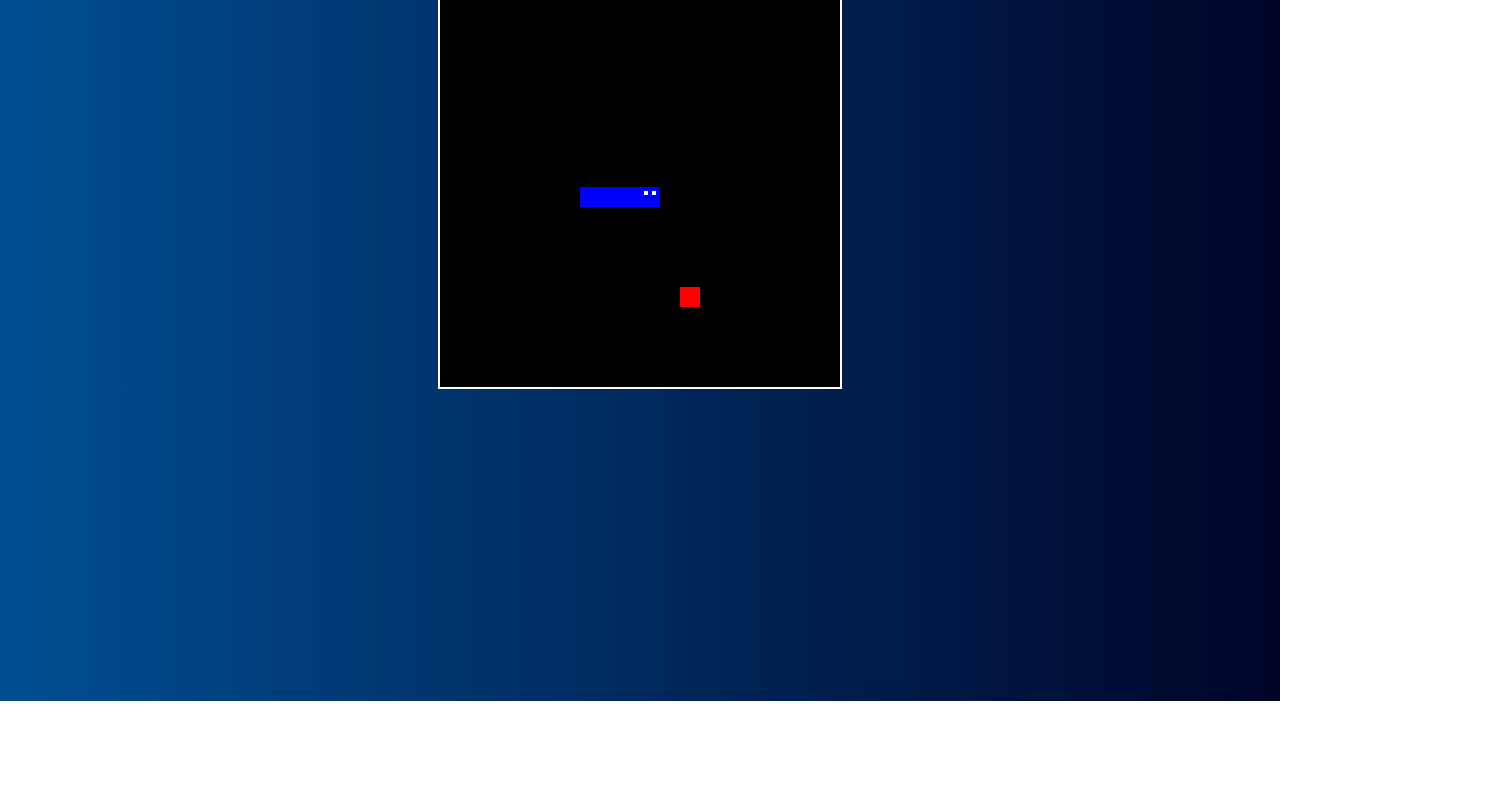
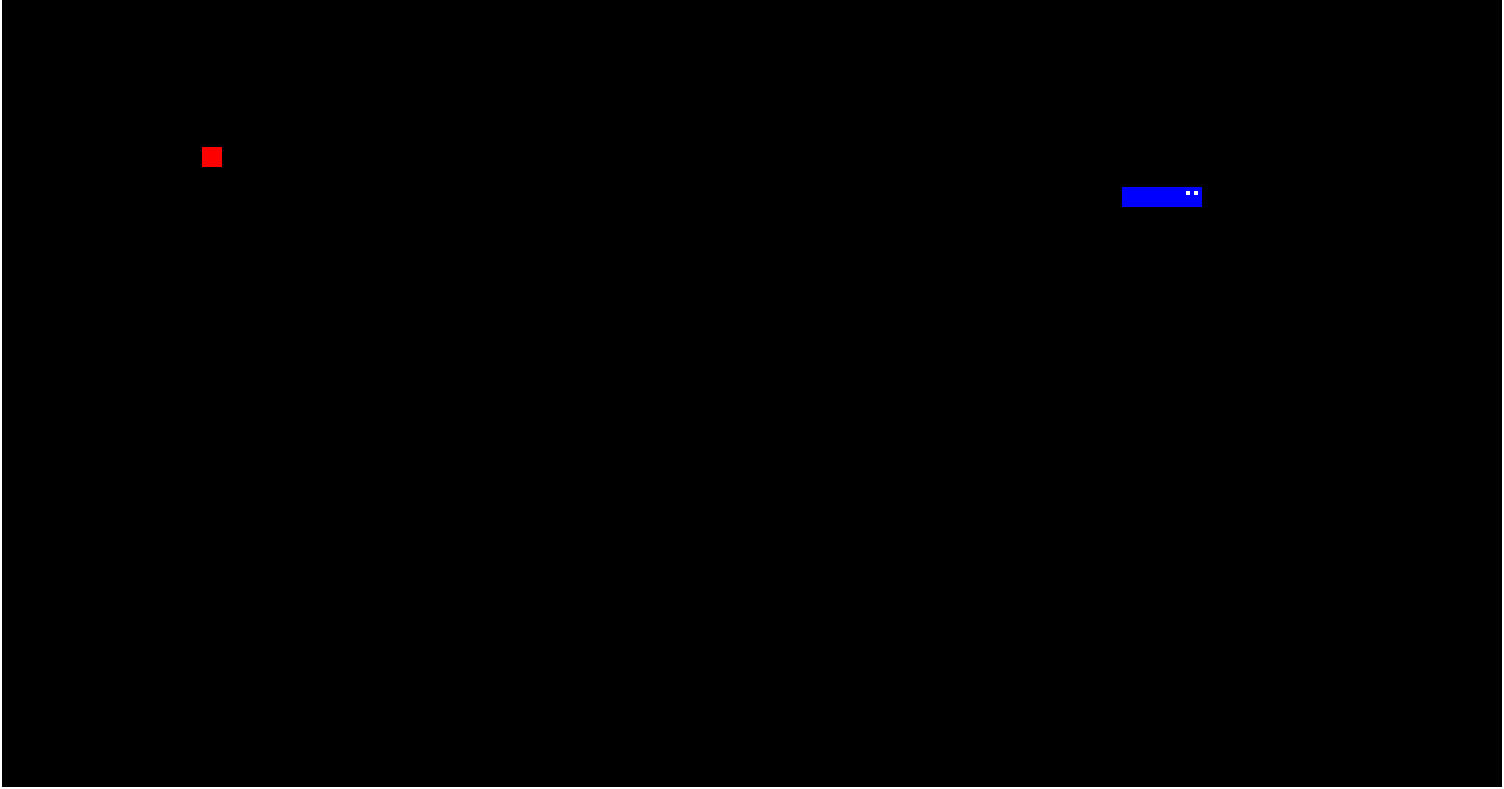
Before and after one commit to KKINGVRRTT/snake, a browser extension: page index.html in a window 1280 px wide. Shown: the part 99-888 px from the top of the page, 1504 px wide, since content can reach past the window. Before the commit the page ends 800 px from the top, so only its background shows below. Drawn offline with Linux system fonts and the light colour scheme.

Commit message:
Update index.html

```diff
--- a/index.html
+++ b/index.html
@@ -11,7 +11,7 @@
     <div id="high-score">High score: 0</div>
   </div>
   <div class="gamehehe">
-  <canvas id="game" width="400" height="400"></canvas>
+  <canvas id="game" width="1500" height="800"></canvas>
   <script src="popup.js"></script>
   </div>
   </body>
```
